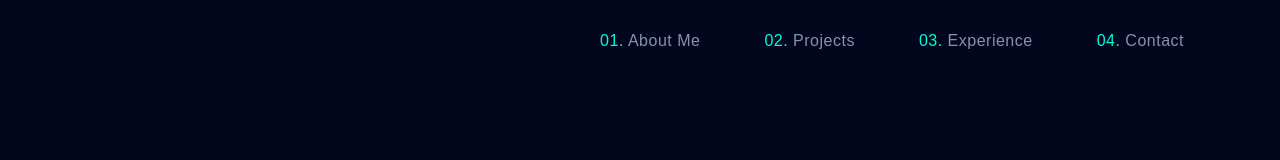
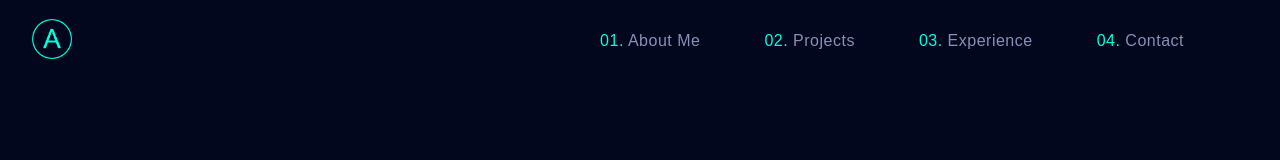
Before and after one commit to ashmeetsmonga/portfolio, a plain HTML site: page index.html in a window 1280 px wide. Shown: the top 160 px of the page. Drawn offline with Linux system fonts and the light colour scheme.

Commit message:
added nav logo

```diff
--- a/index.html
+++ b/index.html
@@ -25,6 +25,9 @@
 		<!-- Navigation Bar -->
 
 		<nav class="nav-bar">
+			<div class="nav-bar-logo">
+				<img src="/assets/images/nav-logo.png" alt="" />
+			</div>
 			<div class="nav-bar-items">
 				<div class="nav-bar-item" id="about-btn"><span>01.</span> About Me</div>
 				<div class="nav-bar-item" id="projects-btn">
--- a/style.css
+++ b/style.css
@@ -51,6 +51,16 @@ section {
     /* border: 1px solid black; */
     padding: 0 2rem;
     background-color: var(--color-bg);
+    justify-content: space-between;
+    align-items: center;
+}
+
+.nav-bar-logo {
+    width: 40px;
+}
+
+.nav-bar-logo>img {
+    width: 100%;
 }
 
 .nav-bar-items {
```
Also changed, not shown: assets/images/nav-logo.png (added), 2 other files.
